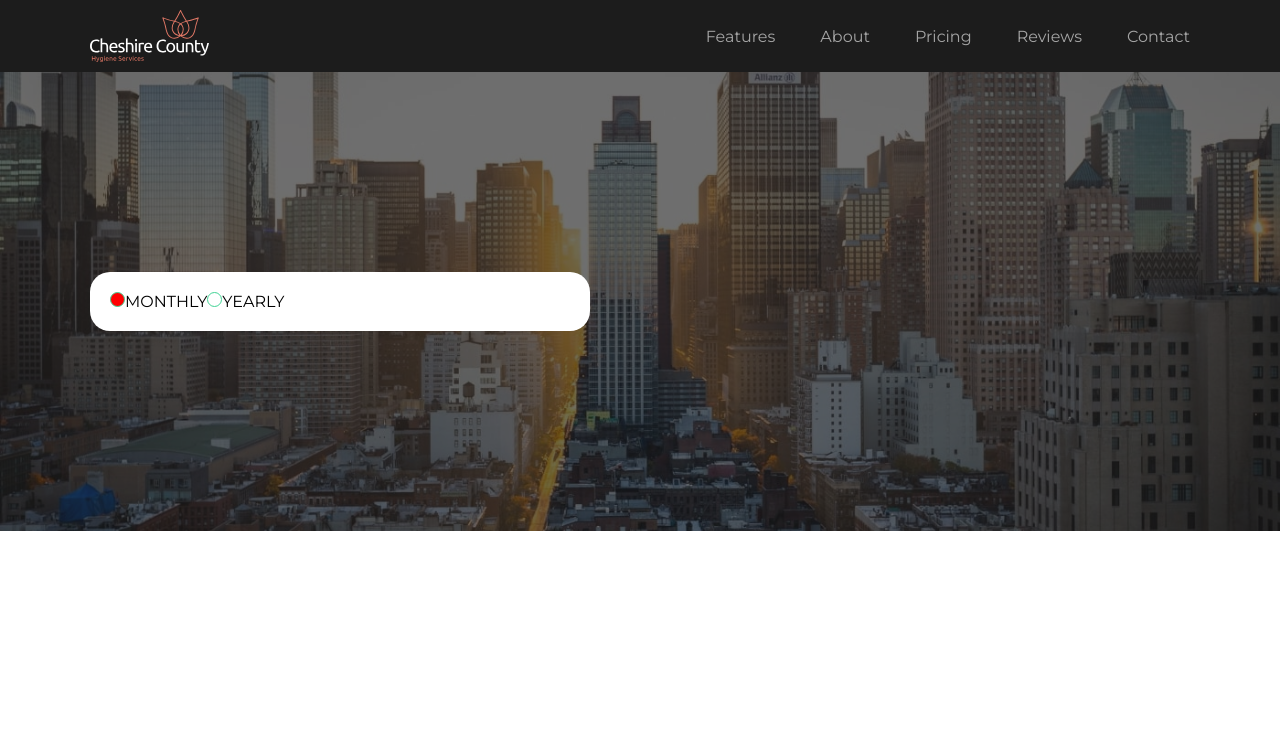
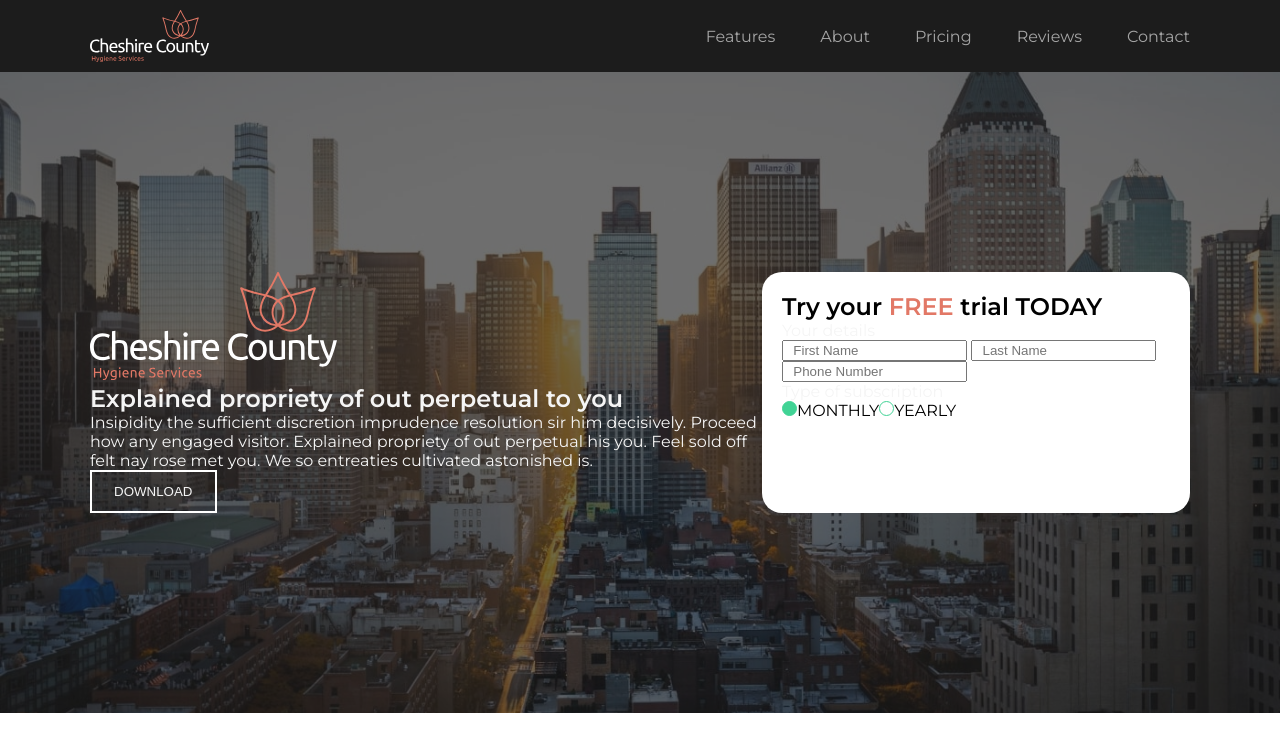
Before and after one commit to eglebm/darbas_baigiamasis, a website: page index.html in a window 1280 px wide. Drawn offline with Linux system fonts and the light colour scheme.

Commit message:
hero section in process

```diff
--- a/css/src/header.scss
+++ b/css/src/header.scss
@@ -4,6 +4,7 @@ header {
     left: 0;
     width: 100%;
     background-color: #1C1C1C;
+    z-index: 9999;
 
     .container {
         display: flex;
--- a/css/src/hero.scss
+++ b/css/src/hero.scss
@@ -22,6 +22,29 @@
 
     .container {
         position: relative;
+        display: flex;
+    }
+
+    .text-box {
+        flex-direction: column;
+        flex-wrap: wrap;
+        align-content: space-between;
+    }
+
+    h1, p, button.download {
+        color: #F5F5F5;
+    }
+
+    .logo {
+        width: 246.74px;
+    }
+
+
+   .download {
+        border: 2px solid #FFFFFF;
+        padding: 12px 22px;
+        background-color: #42080800;
+        color: #FFFFFF;
     }
 
     .form-box {
@@ -41,7 +64,8 @@
             }
 
             input:checked ~ label:before {
-                background: red;
+                background: #41D395;
+
             }
 
             label {
--- a/index.html
+++ b/index.html
@@ -28,8 +28,21 @@
     <main>
         <section class="hero">
             <div class="container">
+                <div class="text-box">
+                    <img class="logo" src="images/logo.svg" alt="Logo">
+                    <h1>Explained propriety of out perpetual to you</h1>
+                    <p class="text-box-text">Insipidity the sufficient discretion imprudence resolution sir him decisively. Proceed how any engaged visitor. Explained propriety of out perpetual his you. Feel sold off felt nay rose met you. We so entreaties cultivated astonished is.</p>
+                    <button class="download">DOWNLOAD</button>
+                </div>
                 <div class="form-box">
                     <form>
+                        <h2>Try your<span style="color:#E27866" > FREE </span>trial TODAY</h2>
+                        <p>Your details</p>
+                        <input type= "text" placeholder="  First Name">
+                        <input type= "text" placeholder="  Last Name">
+                        <input type= "number" placeholder="  Phone Number">
+                        <p class="">Type of subscription</p>
+
                         <div class="form-row">
                             <div class="radio-input-wrap">
                                 <input type="radio" name="subscription" id="subscription-monthly" checked>
```
Also changed, not shown: css/style.css.
